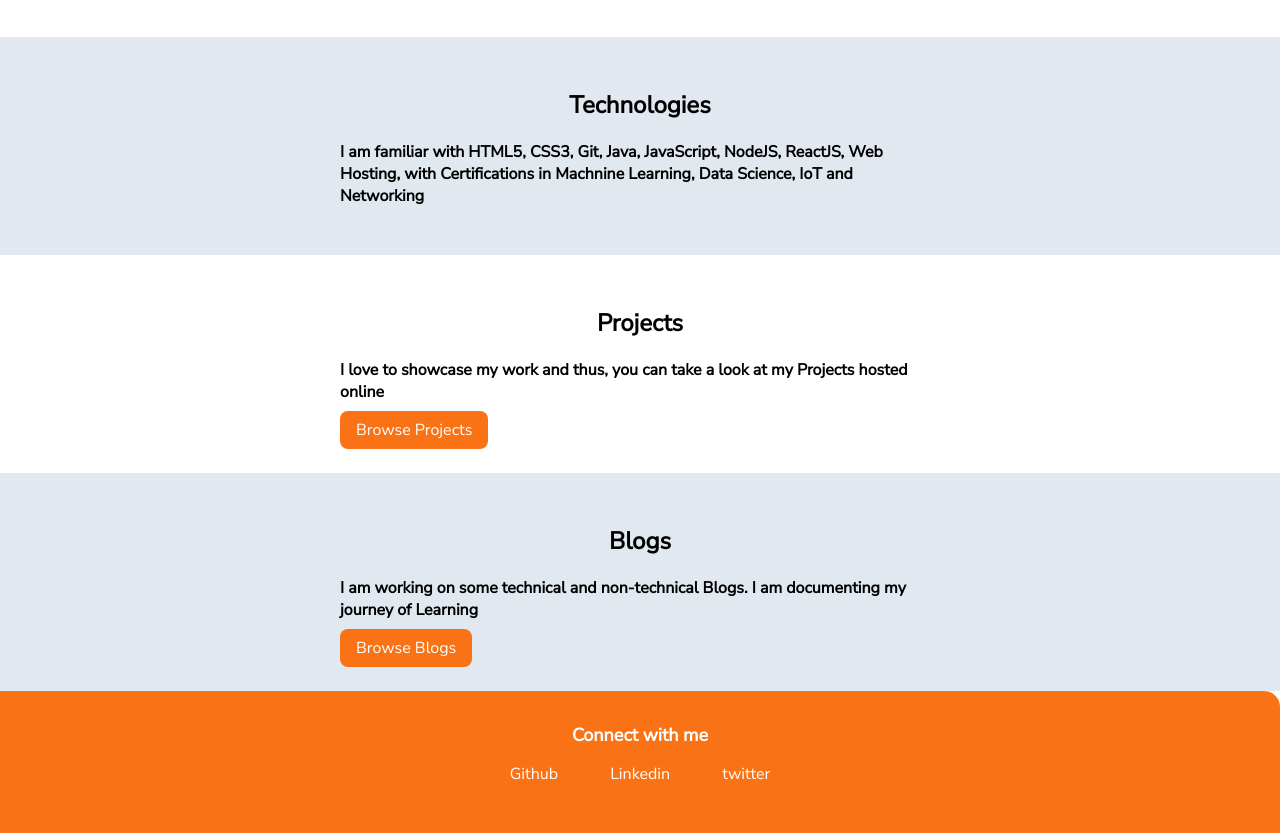
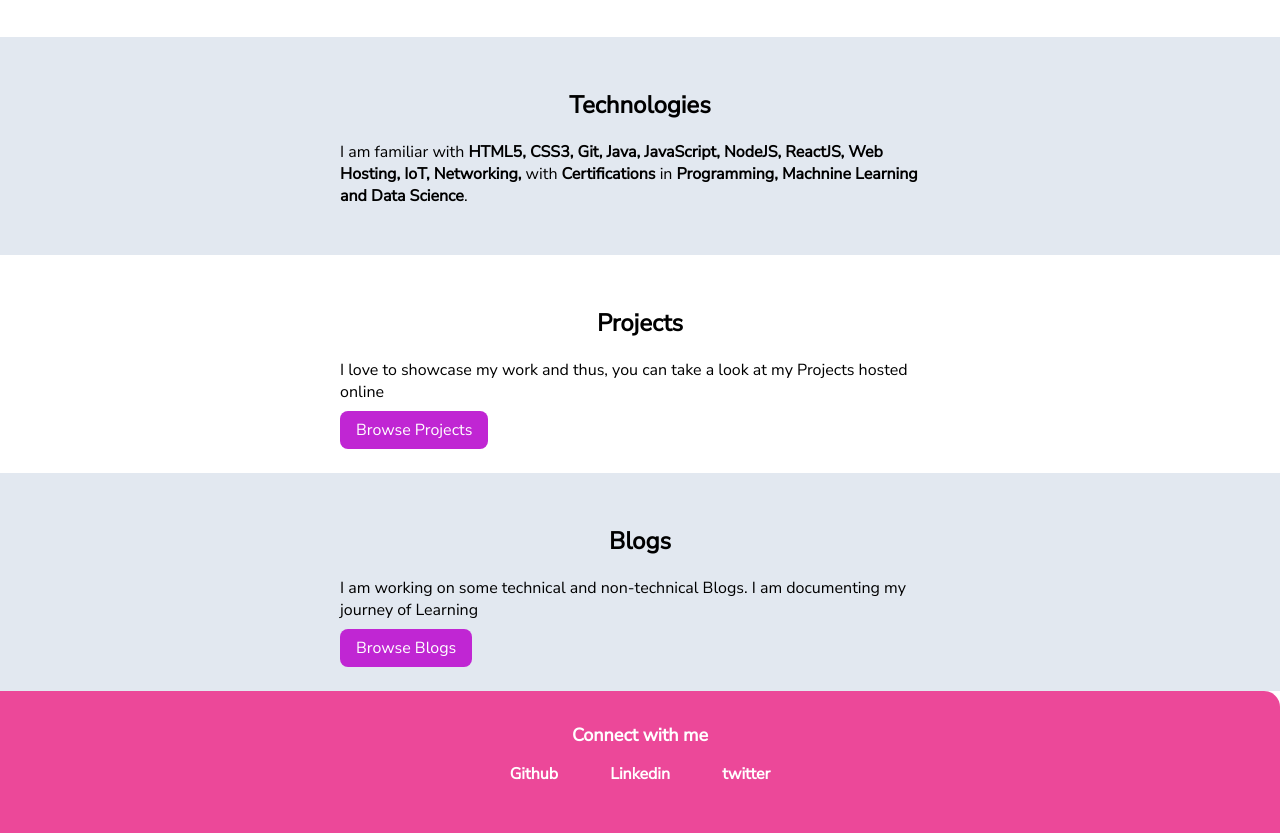
Before and after one commit to PrasadChavan2906/My-portfolio, a plain HTML site: page index.html in a window 1280 px wide. Shown: the part 541-1374 px from the top of the page. Drawn offline with Linux system fonts and the light colour scheme.

Commit message:
style-color change

```diff
--- a/index.html
+++ b/index.html
@@ -24,20 +24,20 @@
         </ul>
         </nav>
         <header class="Hero">
-            <img class="Hero-img" src="images/Programmer-image.svg" />
-        <h1 class="Hero-heading">Prasad Chavan the <span class="Heading-inverted">Web Developer</span></h1>
+            <img class="Hero-img" src="undraw_programming_re_kg9v (2).svg" />
+        <h1 class="Hero-heading">Welcome to  <span class="Heading-inverted">Prasad Chavan's Portfolio</span></h1>
         </header>
         <section class="section ow">
             <div class="container container-centre">
             <h1>Technologies</h1>
-            <p><strong>I am familiar with HTML5, CSS3, Git, Java, JavaScript, NodeJS, ReactJS, Web Hosting, with Certifications in Machnine Learning, Data Science, IoT and Networking</strong> </p>
+            <p>I am familiar with <strong> HTML5, CSS3, Git, Java, JavaScript, NodeJS, ReactJS, Web Hosting, IoT, Networking,</strong> with  <strong>Certifications</strong> in<strong> Programming, Machnine Learning and Data Science</strong>. </p>
             </div>
         </section>
 
         <section class="section">
             <div class="container container-centre">
             <h1>Projects</h1>
-            <p><strong> I love to showcase my work and thus, you can take a look at my Projects hosted online</strong> </p>
+            <p> I love to showcase my work and thus, you can take a look at my Projects hosted online</p>
             <a class="Link link-primary" href="/">Browse Projects</a>
         </div>
         </section>
@@ -45,7 +45,7 @@
         <section class="section ow">
             <div class="container container-centre">
             <h1>Blogs</h1>
-            <p><strong>I am working on some technical and non-technical Blogs. I am documenting my journey of Learning</strong> </p>
+            <p>I am working on some technical and non-technical Blogs. I am documenting my journey of Learning</p>
             <a class="Link link-primary" href="/">Browse Blogs</a>
         </div>
         </section>
@@ -54,13 +54,13 @@
             <div class="footer-header">Connect with me</div>
             <ul class="social-links list-non-bullet">
                 <li class="list-item-inline">
-                    <a class="link" href="https://github.com/PrasadChavan2906"> Github </a>
+                    <a class="link" href="https://github.com/PrasadChavan2906"> <strong>Github</strong> </a>
                 </li>
                 <li class="list-item-inline">
-                    <a class="link" href="https://www.linkedin.com/in/prasad-chavan-115920216?lipi=urn%3Ali%3Apage%3Ad_flagship3_profile_view_base_contact_details%3BH%2FK%2FlJDNTvGdQrFMlThpiw%3D%3D"> Linkedin </a>
+                    <a class="link" href="https://www.linkedin.com/in/prasad-chavan-115920216?lipi=urn%3Ali%3Apage%3Ad_flagship3_profile_view_base_contact_details%3BH%2FK%2FlJDNTvGdQrFMlThpiw%3D%3D"> <strong>Linkedin</strong> </a>
                 </li>
                 <li class="list-item-inline">
-                    <a class="link" href="/"> twitter </a>
+                    <a class="link" href="/"><strong> twitter </strong></a>
                 </li>
 
             </ul>
--- a/styles.css
+++ b/styles.css
@@ -1,8 +1,9 @@
 @import url('https://fonts.googleapis.com/css2?family=Nunito+Sans:ital,wght@0,400;1,200&display=swap');
 :root {
-    --primary-color: #f97316;
+    --primary-color: #ec4899;
     --off-white: #e2e8f0;
     --dark-grey: #64748b;
+    --secondary-color: #c026d3;
 
 }
 body {
@@ -32,7 +33,7 @@ padding: 0rem 1rem;
     margin-bottom: 1rem;
 }
 .link-primary {
-    background-color: var(--primary-color);
+    background-color: var(--secondary-color);
     border-radius: 0.5rem;
     text-decoration: none;
     padding: 0.5rem 1rem;
```
Also changed, not shown: projects.html (+2 -2 lines), Images/Programmer-image.svg (deleted), undraw_programming_re_kg9v (2).svg (added).
